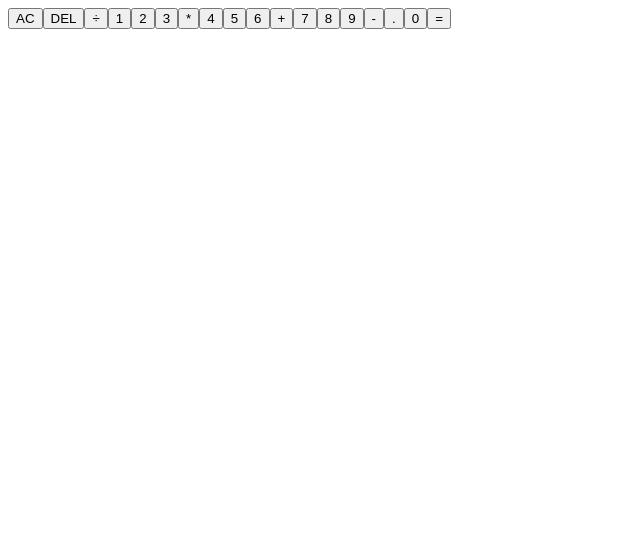
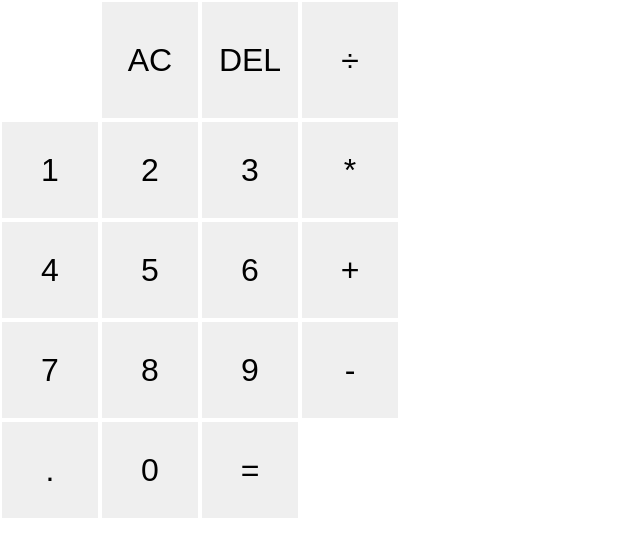
Before and after one commit to jolouie7/react-calculator-app, a React (Create React App) app: page / in a window 1280 px wide. Shown: the top 556 px of the page, without its empty margins (0-640 px from the left). Built offline with nearby package versions, Linux system fonts and the light colour scheme.

Commit message:
Add calc buttons styles

```diff
--- a/src/App.css
+++ b/src/App.css
@@ -1,38 +1,25 @@
-.App {
-  text-align: center;
+* {
+  box-sizing: border-box;
+  margin: 0;
+  padding: 0;
+  font-family: sans-serif;
 }
 
-.App-logo {
-  height: 40vmin;
-  pointer-events: none;
+.calculator-grid {
+  display: grid;
+  /* justify-content: center;
+  justify-items: center; */
+  grid-template-columns: repeat(4, 100px);
+  grid-template-rows: minmax(120px, auto) repeat(5, 100px);
 }
 
-@media (prefers-reduced-motion: no-preference) {
-  .App-logo {
-    animation: App-logo-spin infinite 20s linear;
-  }
+.calculator-grid > button {
+  cursor: pointer;
+  border: 2px solid white;
+  font-size: 2rem;
+  outline: none;
 }
 
-.App-header {
-  background-color: #282c34;
-  min-height: 100vh;
-  display: flex;
-  flex-direction: column;
-  align-items: center;
-  justify-content: center;
-  font-size: calc(10px + 2vmin);
-  color: white;
+.calculator-grid > button:hover {
+  background-color: green;
 }
-
-.App-link {
-  color: #61dafb;
-}
-
-@keyframes App-logo-spin {
-  from {
-    transform: rotate(0deg);
-  }
-  to {
-    transform: rotate(360deg);
-  }
-}
```
